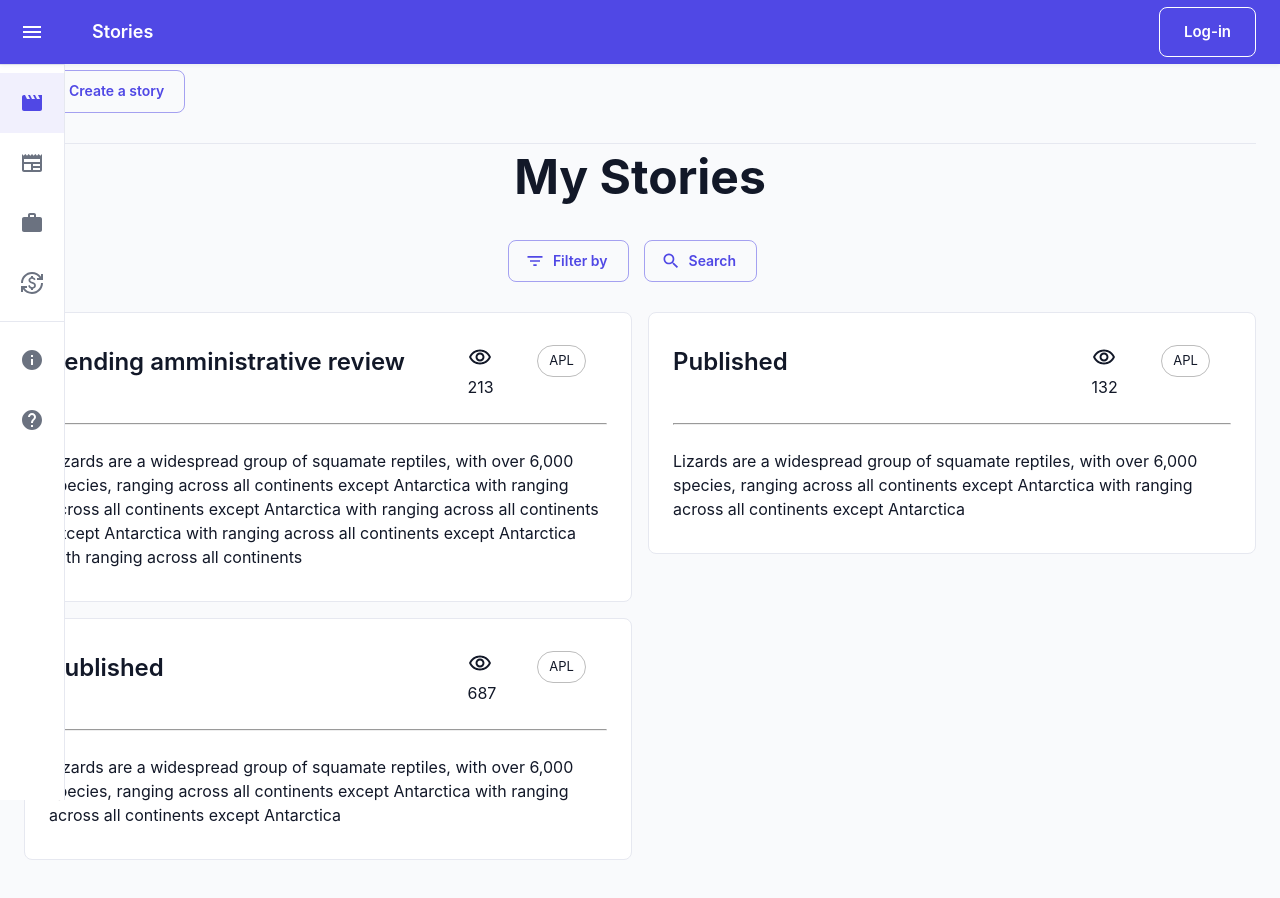
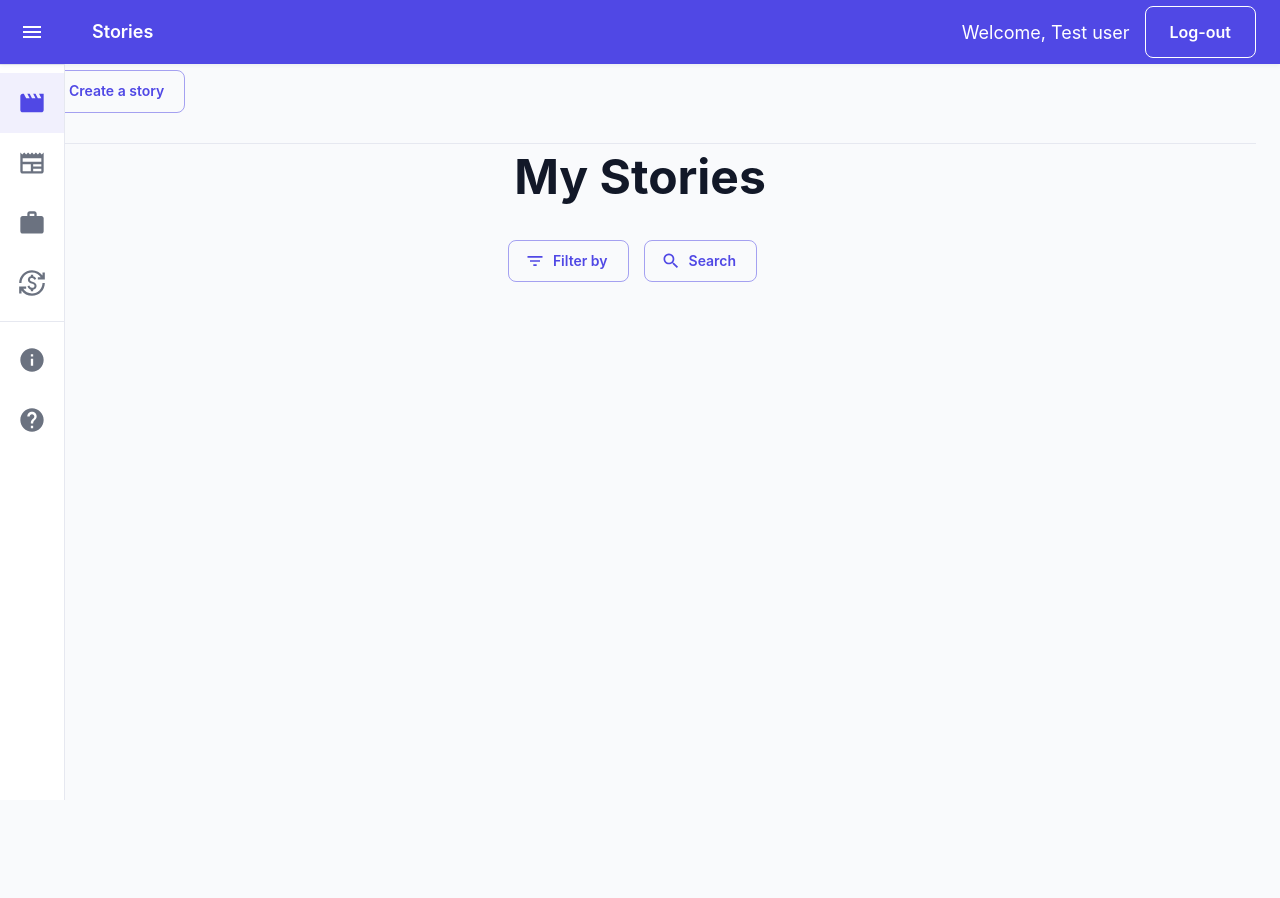
Before and after one commit to CarachinoAlessio/IntelliMents, a React (Create React App) app: page /myStories in a window 1280 px wide. Shown: the top 898 px of the page. After the commit the page ends 800 px from the top, so only its background shows below. Built offline with nearby package versions, Linux system fonts and the light colour scheme; the HTML template or start-up script is replaced by a standard one.

Commit message:
refinements to StoriesComp.js and to Drawer, and login is now faked

```diff
--- a/src/App.js
+++ b/src/App.js
@@ -28,6 +28,8 @@ import ExchangeBuyComp from "./components/ExchangeBuyComp"
 import ExchangeExploreComp from "./components/ExchangeExploreComp"
 
 function App() {
+    sessionStorage.setItem('auth-token', 'example');
+    sessionStorage.setItem('userData', 'Test user')
     return (
         <Router>
             <App2/>
@@ -37,7 +39,7 @@ function App() {
 
 function App2() {
     //login
-    const [loggedIn, setLoggedIn] = useState();
+    const [loggedIn, setLoggedIn] = useState(true);
 
 
     const navigate = useNavigate();
@@ -95,8 +97,6 @@ function Layout(props) {
 
     let {param} = useParams();
 
-    let {student, setStudent, loggedIn} = props
-
     if (param !== undefined && param !== 'login')
         return <h1>404 Page not found</h1>
 
--- a/src/components/MyStoriesComp.js
+++ b/src/components/MyStoriesComp.js
@@ -52,73 +52,6 @@ export default function MyStoriesComp(props) {
             </Grid2>
             {/* ------ Filter and search button  */}
 
-            {/* ------ Stories  */}
-            <div style={{paddingTop: '30px'}}></div>
-            <Grid container spacing={2} style={{paddingBottom: '50px'}}>
-                {storiesState.map(i => (
-                    <Grid  key={i.id} item xs={i.width}>
-                        {/*<Card>
-                            <CardActionArea>
-                                <CardMedia
-                                    component="img"
-                                    height="140"
-                                    image={`./static/images/news/${i.img}.jpg`}
-                                    alt="green iguana"
-                                />
-                                <CardContent>
-                                    <Typography gutterBottom variant="h5" component="div">
-                                        {i.title}
-                                    </Typography>
-                                    <Typography variant="body2" color="text.secondary">
-                                        {i.body}
-                                    </Typography>
-                                </CardContent>
-                            </CardActionArea>
-                            <CardActions disableSpacing>
-                                <Typography>{i.views} views - {i.likes} likes</Typography>
-                                <IconButton onClick={() => setFavourite(i)} color={i.liked ? "primary" : ""} aria-label="like">
-                                    <Favorite />
-                                </IconButton>
-                                <IconButton aria-label="share">
-                                    <Share />
-                                </IconButton>
-                                &nbsp;&nbsp;&nbsp;
-                                    <IconButton aria-label="status">
-                                        <InfoIcon />
-                                    </IconButton>
-                                    <Typography>{i.state}</Typography>
-                            </CardActions>
-                        </Card>*/}
-                            <Card variant="outlined"  >
-                                <CardContent>
-                                    <Grid container >
-                                        <Grid xs={9}>
-                                            <Typography variant="h5" component="div">
-                                                {i.state}
-                                            </Typography>
-                                        </Grid>
-                                        <Grid item xs>
-                                            <RemoveRedEyeOutlined></RemoveRedEyeOutlined>
-                                            <Typography variant="body1" component="div">
-                                                {i.views}
-                                            </Typography>
-                                        </Grid>
-                                        <Grid item xs>
-                                            <Chip label="APL" variant="outlined" />
-                                        </Grid>
-                                    </Grid>
-                                    <br></br>
-                                    <hr className="solid"></hr>
-                                    <br></br>
-                                    <Typography variant="body1">
-                                        {i.body}
-                                    </Typography>
-                                </CardContent>
-                            </Card>
-
-                    </Grid>
-                ))}
-            </Grid>
 
         </>
     );
--- a/src/components/StoriesComp.js
+++ b/src/components/StoriesComp.js
@@ -15,8 +15,8 @@ import {
     Bookmark,
     FilterList,
     Folder,
-    Info,
-    Search,
+    Info, PlayCircle, Recommend, ReviewsOutlined,
+    Search, Star, VideoCall,
 } from "@mui/icons-material";
 import Grid2 from "@mui/material/Unstable_Grid2";
 import {useEffect, useState} from "react";
@@ -48,7 +48,16 @@ export default function StoriesComp(props) {
             newStory.body = sessionStorage.getItem('quote').slice(1,-1)
             newStory.by = 'Test User'
             newStory.generate = 'Test User'
-            newStory.cover_img = JSON.parse(sessionStorage.getItem('coverImage'))
+            let covimg = sessionStorage.getItem('coverImage')
+            if (covimg !== "undefined"){
+                newStory.cover_img = JSON.parse(covimg)
+            }
+            let videoPres = sessionStorage.getItem('videoPresentation')
+            if (videoPres !== "undefined"){
+                newStory.video_available = true
+                newStory.video = JSON.parse(videoPres)
+            }
+            else newStory.video_available = false
             console.log(newStory.cover_img)
             setStoriesState((old) => [...old, newStory])
             stories.push(newStory)
@@ -601,13 +610,27 @@ export default function StoriesComp(props) {
                                         <Grid2 item xsOffset={1} xs={2} display={"flex"} justifyContent={"end"}
                                                alignItems={"end"}>
                                             {i.asset.map((element, index) => (
-                                                <><Chip label={element} variant="outlined"/>
+                                                <><Tooltip title={stocks_list.find((e) => e.AKA === element).title} placement={"top"}><Chip label={element} variant="outlined"/></Tooltip>
                                                     <div>&nbsp;</div>
                                                 </>
                                             ))}
                                         </Grid2>
                                     </Grid2>
-                                    <Typography variant="subtitle2">Written by: {i.generate}</Typography>
+                                    <Typography style={{fontSize: 16}} variant="subtitle2">Written by {i.generate}</Typography>
+                                    <br></br>
+                                    <Stack direction="row"
+                                           justifyContent="start"
+                                           alignItems="center"
+                                    >   <Box sx={{display: 'flex', justifyContent: 'start', alignItems: 'center'}}>
+                                        <Tooltip style={{fontSize: '28px'}} title={'Satisfaction rate'} placement={'top'}><Recommend fontSize={'inherit'} color={'primary'}></Recommend></Tooltip>
+                                        <Typography style={{fontSize: '16px'}} color={'primary'} variant={'body 1'}>{i.review}</Typography>
+                                        </Box>
+
+                                        {/*{i.video_available ? <Divider orientation={'vertical'} flexItem ></Divider> : ''}*/}
+                                        {i.video_available ? <div style={{paddingLeft: '8px'}}></div> : ''}
+
+                                        {i.video_available ? <Tooltip style={{fontSize: '28px'}} title={'Video available'} placement={'top'}><PlayCircle fontSize={'inherit'} color={'error'}></PlayCircle></Tooltip> : ''}
+                                    </Stack>
                                     <br></br>
                                     <Divider/>
                                     <br></br>
--- a/src/components/StoryContentComp.js
+++ b/src/components/StoryContentComp.js
@@ -70,8 +70,18 @@ export default function StoryContentComp(props) {
     const story = location.state
     const asset = story.asset
     const content = story.content
-    const cover_img = `./static/images/stories/${story.cover_img}.jpg`
-    const videoPresentation = `./static/videos/stories/${story.video}.mp4`
+
+    let cover_img
+    let videoPresentation
+    if (story.id === 5)
+        cover_img=story.cover_img
+    else
+        cover_img = `./static/images/stories/${story.cover_img}.jpg`
+
+    if (story.id === 5)
+        videoPresentation = story.video
+    else
+        videoPresentation = `./static/videos/stories/${story.video}.mp4`
     return (
             <Grid container spacing={0.5} style={{paddingTop:30}}>
                 <Grid xs={8}>
--- a/src/layout/Drawer.js
+++ b/src/layout/Drawer.js
@@ -1,5 +1,5 @@
 import * as React from 'react';
-import { styled, useTheme } from '@mui/material/styles';
+import {styled, useTheme} from '@mui/material/styles';
 import Box from '@mui/material/Box';
 import MuiDrawer from '@mui/material/Drawer';
 import MuiAppBar from '@mui/material/AppBar';
@@ -21,6 +21,7 @@ import {useNavigate} from "react-router-dom";
 import {useLocation} from "react-router";
 import {cloneElement, useEffect, useState} from "react";
 import Button from '@mui/material/Button';
+import {Tooltip} from "@mui/material";
 
 
 const drawerWidth = 240;
@@ -46,7 +47,7 @@ const closedMixin = (theme) => ({
     },
 });
 
-const DrawerHeader = styled('div')(({ theme }) => ({
+const DrawerHeader = styled('div')(({theme}) => ({
     display: 'flex',
     alignItems: 'center',
     justifyContent: 'flex-end',
@@ -57,7 +58,7 @@ const DrawerHeader = styled('div')(({ theme }) => ({
 
 const AppBar = styled(MuiAppBar, {
     shouldForwardProp: (prop) => prop !== 'open',
-})(({ theme, open }) => ({
+})(({theme, open}) => ({
     zIndex: theme.zIndex.drawer + 1,
     transition: theme.transitions.create(['width', 'margin'], {
         easing: theme.transitions.easing.sharp,
@@ -73,8 +74,8 @@ const AppBar = styled(MuiAppBar, {
     }),
 }));
 
-const Drawer = styled(MuiDrawer, { shouldForwardProp: (prop) => prop !== 'open' })(
-    ({ theme, open }) => ({
+const Drawer = styled(MuiDrawer, {shouldForwardProp: (prop) => prop !== 'open'})(
+    ({theme, open}) => ({
         width: drawerWidth,
         flexShrink: 0,
         whiteSpace: 'nowrap',
@@ -94,36 +95,58 @@ export default function MiniDrawer() {
     const theme = useTheme()
     const navigate = useNavigate()
     const [open, setOpen] = React.useState(false)
-    const menuOptionsArr = [{text: 'Stories', icon: <Movie></Movie>},
-                            {text: 'News', icon: <Newspaper></Newspaper>},
-                            {text: 'Investors', icon: <Work></Work>},
-                            {text: 'Exchange', icon: <CurrencyExchange></CurrencyExchange>},
-                            {text: 'About', icon: <Info></Info>},
-                            {text:'Help', icon:<Help></Help>},
-                            {text:'Login', icon:<Help></Help>}]
+    const menuOptionsArr = [{
+        text: 'Stories',
+        icon: <Tooltip style={{fontSize: '28px'}} title={'Stories'} placement={'right'}><Movie></Movie></Tooltip>
+    },
+        {
+            text: 'News',
+            icon: <Tooltip style={{fontSize: '28px'}} title={'News'}
+                           placement={'right'}><Newspaper></Newspaper></Tooltip>
+        },
+        {
+            text: 'Investors',
+            icon: <Tooltip style={{fontSize: '28px'}} title={'Investors'} placement={'right'}><Work></Work></Tooltip>
+        },
+        {
+            text: 'Exchange',
+            icon: <Tooltip style={{fontSize: '28px'}} title={'Exchange'}
+                           placement={'right'}><CurrencyExchange></CurrencyExchange></Tooltip>
+        },
+        {
+            text: 'About',
+            icon: <Tooltip style={{fontSize: '28px'}} title={'About'} placement={'right'}><Info></Info></Tooltip>
+        },
+        {
+            text: 'Help',
+            icon: <Tooltip style={{fontSize: '28px'}} title={'Help'} placement={'right'}><Help></Help></Tooltip>
+        },
+        {
+            text: 'Login',
+            icon: <Tooltip style={{fontSize: '28px'}} title={'Login'} placement={'right'}><Help></Help></Tooltip>
+        }]
     const [menuOptions, setMenuOptions] = useState(menuOptionsArr)
     const location = useLocation();
     let pathname = location.pathname
     let currentOption = menuOptions.find((i) => pathname.includes(i.text))
-    let login=false
-    if (pathname.includes("login")){
-        login=true
+    let login = false
+    if (pathname.includes("login")) {
+        login = true
     }
     let index = 0
-    if (currentOption !== undefined){
+    if (currentOption !== undefined) {
         index = menuOptions.indexOf(currentOption)
     }
     const [activeIndex, setActiveIndex] = React.useState(index)
-    useEffect(()=>{
+    useEffect(() => {
         setActiveIndex(index)
-    },[index])
-    useEffect(()=>{
+    }, [index])
+    useEffect(() => {
         setMenuOptions(menuOptions.map((o, index) => {
             let newI
-            if (activeIndex === index){
+            if (activeIndex === index) {
                 newI = cloneElement(o.icon, {color: "primary"});
-            }
-            else{
+            } else {
                 newI = cloneElement(o.icon, {color: ""});
             }
             return {...o, icon: newI}
@@ -159,8 +182,8 @@ export default function MiniDrawer() {
     }
 
     return (
-        <Box sx={{ display: 'flex' }}>
-            <CssBaseline />
+        <Box sx={{display: 'flex'}}>
+            <CssBaseline/>
             <AppBar position="fixed" open={open}>
                 <Toolbar>
                     <IconButton
@@ -170,32 +193,40 @@ export default function MiniDrawer() {
                         edge="start"
                         sx={{
                             marginRight: 5,
-                            ...(open && { display: 'none' }),
+                            ...(open && {display: 'none'}),
                         }}
                     >
-                        <MenuIcon />
+                        <MenuIcon/>
                     </IconButton>
-                    <Typography variant="h6" noWrap component="div" sx={{flexGrow:1}}>
-                        {login ? "Login":menuOptions[activeIndex].text}
+                    <Typography variant="h6" noWrap component="div" sx={{flexGrow: 1}}>
+                        {login ? "Login" : menuOptions[activeIndex].text}
                     </Typography>
                     {/**Logged in or not */}
-                    {sessionStorage.getItem('auth-token')!=null ? <div style={{fontSize: '18px', paddingRight:'15px'}}>Welcome, Mario Rossi</div> :
+                    {sessionStorage.getItem('auth-token') != null ?
+                        <div style={{fontSize: '18px', paddingRight: '15px'}}>Welcome, Test user</div> :
                         <Typography></Typography>}
-                    {sessionStorage.getItem('auth-token')!=null ? <Button variant={'outlined'} size='large' sx={{fontSize: '16px'}} color="inherit" onClick={handleLogout}>Log-out</Button> :
-                                                                    <Button variant={'outlined'} size='large' sx={{fontSize: '16'}} color="inherit" onClick={handleLoginPage}>Log-in</Button>}
+                    {sessionStorage.getItem('auth-token') != null ?
+                        <Button variant={'outlined'} size='large' sx={{fontSize: '16px'}} color="inherit"
+                                onClick={handleLogout}>Log-out</Button> :
+                        <Button variant={'outlined'} size='large' sx={{fontSize: '16'}} color="inherit"
+                                onClick={handleLoginPage}>Log-in</Button>}
                 </Toolbar>
             </AppBar>
             <Drawer variant="permanent" open={open}>
                 <DrawerHeader>
                     <IconButton onClick={handleDrawerClose}>
-                        {theme.direction === 'rtl' ? <ChevronRightIcon /> : <ChevronLeftIcon />}
+                        {theme.direction === 'rtl' ? <ChevronRightIcon/> : <ChevronLeftIcon/>}
                     </IconButton>
                 </DrawerHeader>
-                <Divider />
+                <Divider/>
                 <List>
-                    {menuOptions.slice(0,4).map(({text, icon}, index) => (
-                        <ListItem key={text} disablePadding sx={{ display: 'block' }}>
-                            <ListItemButton onClick={()=>{setActiveIndex(index); navigate('/'+text); handleDrawerClose()}} selected={index === activeIndex}
+                    {menuOptions.slice(0, 4).map(({text, icon}, index) => (
+                        <ListItem key={text} disablePadding sx={{display: 'block'}}>
+                            <ListItemButton onClick={() => {
+                                setActiveIndex(index);
+                                navigate('/' + text);
+                                handleDrawerClose()
+                            }} selected={index === activeIndex}
                                             sx={{
                                                 minHeight: 60,
                                                 justifyContent: open ? 'initial' : 'center',
@@ -211,16 +242,19 @@ export default function MiniDrawer() {
                                 >
                                     {icon}
                                 </ListItemIcon>
-                                <ListItemText primary={text} sx={{ opacity: open ? 1 : 0 }} />
+                                <ListItemText primary={text} sx={{opacity: open ? 1 : 0}}/>
                             </ListItemButton>
                         </ListItem>
                     ))}
                 </List>
-                <Divider />
+                <Divider/>
                 <List>
                     {menuOptions.slice(4, 6).map(({text, icon}, index) => (
-                        <ListItem key={text} disablePadding sx={{ display: 'block' }}>
-                            <ListItemButton onClick={()=>{setActiveIndex(4+index); navigate('/'+text)}} selected={4+index === activeIndex}
+                        <ListItem key={text} disablePadding sx={{display: 'block'}}>
+                            <ListItemButton onClick={() => {
+                                setActiveIndex(4 + index);
+                                navigate('/' + text)
+                            }} selected={4 + index === activeIndex}
                                             sx={{
                                                 minHeight: 60,
                                                 justifyContent: open ? 'initial' : 'center',
@@ -236,7 +270,7 @@ export default function MiniDrawer() {
                                 >
                                     {icon}
                                 </ListItemIcon>
-                                <ListItemText primary={text} sx={{ opacity: open ? 1 : 0 }} />
+                                <ListItemText primary={text} sx={{opacity: open ? 1 : 0}}/>
                             </ListItemButton>
                         </ListItem>
                     ))}
```
Lines whose indentation alone changed are shown as unchanged.
